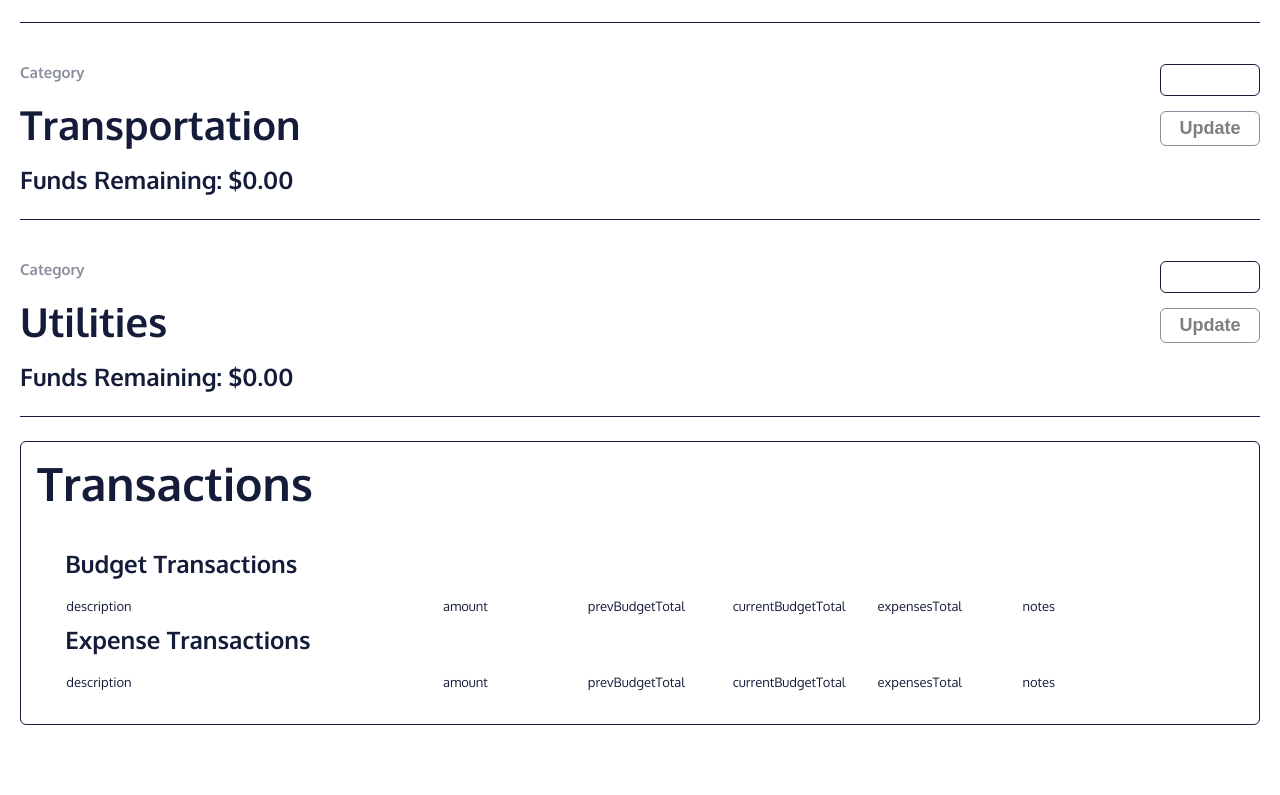
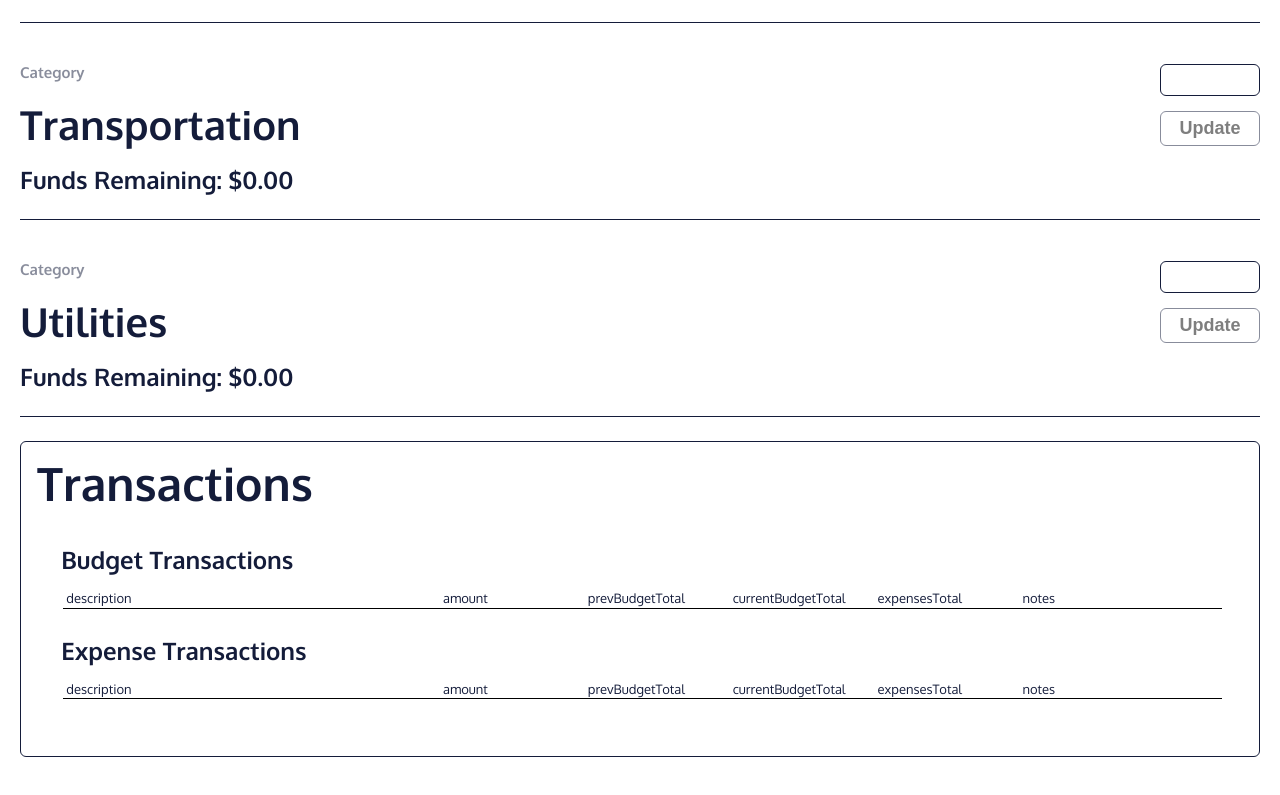
Before and after one commit to E-D-Richard/budget-tracker-webbapp, a React (Create React App) app: page / in a window 1280 px wide. Shown: the part 1464-2259 px from the top of the page. Built offline with nearby package versions, Linux system fonts and the light colour scheme.

Commit message:
complete basic styles

```diff
--- a/src/components/body/transactions/TransactionList.js
+++ b/src/components/body/transactions/TransactionList.js
@@ -1,46 +1,27 @@
-import TransHeader from "./transaction/TransHeader";
+import { capitalizeFirstLetterOfString } from "../../../utilities/helpers/helperFunctions/otherHelpers";
+import TransHeader from "./transaction/TransHeaders";
 import Transaction from "./transaction/Transaction";
 
-const TransactionList = ({ expenseTransactions, budgetTransactions }) => {
+const TransactionList = ({ transactions, listType }) => {
+
   return (
-    <section className={`transaction-list-section`}>
-      <h2>Transactions</h2>
-
       <div
-        className={`budget transaction-list-container ${
-          budgetTransactions.length > 0 ? "margin-bottom" : ""
+        className={`${listType} transaction-list-container ${
+          transactions.length === 0 ? "empty" : ""
         }`}
       >
-        <h3 className="budget">Budget Transactions</h3>
-        <table className="budget transaction-list">
+        <h3 className={`${listType}`}>{capitalizeFirstLetterOfString(listType)} Transactions</h3>
+        <table className={`${listType} transaction-list`}>
           <thead>
             <TransHeader />
           </thead>
           <tbody>
-            {budgetTransactions.map((transaction) => (
+            {transactions.map((transaction) => (
               <Transaction transaction={transaction} key={transaction.id} />
             ))}
           </tbody>
         </table>
       </div>
-      <div
-        className={`expense transaction-list-container ${
-          budgetTransactions.length > 0 ? "margin-bottom" : ""
-        }`}
-      >
-        <h3 className="expense">Expense Transactions</h3>
-        <table className="expense transaction-list">
-          <thead>
-            <TransHeader />
-          </thead>
-          <tbody>
-            {expenseTransactions.map((transaction) => (
-              <Transaction transaction={transaction} key={transaction.id} />
-            ))}
-          </tbody>
-        </table>
-      </div>
-    </section>
   );
 };
 
--- a/src/components/body/transactions/transaction/TransHeader.js
+++ b/src/components/body/transactions/transaction/TransHeaders.js
@@ -1,4 +1,4 @@
-const TransHeader = () => {
+const TransHeaders = () => {
   return (
     <tr>
       <td className="t-header description">description</td>
@@ -12,4 +12,4 @@ const TransHeader = () => {
   );
 };
 
-export default TransHeader;
+export default TransHeaders;
--- a/src/features/transRecords/TransRecords.js
+++ b/src/features/transRecords/TransRecords.js
@@ -8,12 +8,13 @@ import { selectAllBudgetTransactions } from "../budgets/budgetsSlice";
 const TransRecords = () => {
   const expenseTransactions = useSelector(selectAllExpenseTransactions);
   const budgetTransactions = useSelector(selectAllBudgetTransactions);
-
+  console.log("".length)
   return (
-    <TransactionList
-      expenseTransactions={expenseTransactions}
-      budgetTransactions={budgetTransactions}
-    />
+    <section className={`transaction-list-section`}>
+      <h2>Transactions</h2>
+      <TransactionList transactions={budgetTransactions} listType={"budget"} />
+      <TransactionList transactions={expenseTransactions} listType={"expense"} />
+    </section>
   );
 };
 
--- a/src/features/transRecords/transRecords.css
+++ b/src/features/transRecords/transRecords.css
@@ -16,10 +16,6 @@
 }
 
 .transaction-list-container {
-  margin: 0 2%;
-}
-
-.transaction-list-container.margin-bottom {
   margin: 2% 2%;
 }
 
@@ -27,9 +23,13 @@
   padding-bottom: 2rem;
 }
 
+/* .transaction-list-container.empty .transaction-list {
+  display: none;
+  border: none;
+} */
+
 .transaction-list-container h3 {
   font-size: clamp(16px, 3.5vw, 2.4rem);
-  padding: 0.4rem;
 }
 
 .transaction-list {
@@ -52,6 +52,7 @@ table.transaction-list thead tr {
   justify-content: space-between;
 }
 
+table.transaction-list thead tr,
 table.transaction-list tr.transaction {
   border-bottom: 1px solid black;
   /* box-shadow: 0px 1px 0px 0px rgb(0, 0, 0); */
@@ -84,7 +85,7 @@ td.delete {
 }
 
 
-/* --------------------------------------------------------------- grid settings for transaction rows/records */
+/* --------------------------------------------------------------- general styles for TransList table elements */
 
 
 
--- a/src/utilities/helpers/helperFunctions/otherHelpers.js
+++ b/src/utilities/helpers/helperFunctions/otherHelpers.js
@@ -1,4 +1,16 @@
 
+//------------------------------------------------------- Grammar, Punctuation Etc. -----------
+
+export const removeMinusSymbol = (numericalStringValue) => {
+  return numericalStringValue.replace(/^(-)/, '')
+}
+
+export const capitalizeFirstLetterOfString = (string) => {
+  if(string.length === 0){
+    return;
+  }
+  return string.charAt(0).toUpperCase() + string.split("").slice(1).join("")
+}
 
 //------------------------------------------------------- General Helpers -----------
 
@@ -12,9 +24,6 @@ export const sortArrayOfObjectsInAlphabeticalOrderOfKeys = (ArrayOfObjects) => {
   return ArrayOfObjects.sort((a, b) => a.category.localeCompare(b.category));
 }
 
-export const removeMinusSymbol = (numericalStringValue) => {
-  return numericalStringValue.replace(/^(-)/, '')
-}
 
 export const flattenArrayOfArraysIntoOneArray = (arrayOfArrays) => {
   return arrayOfArrays.reduce((accArr, b) => [...accArr, ...b], []);
```
